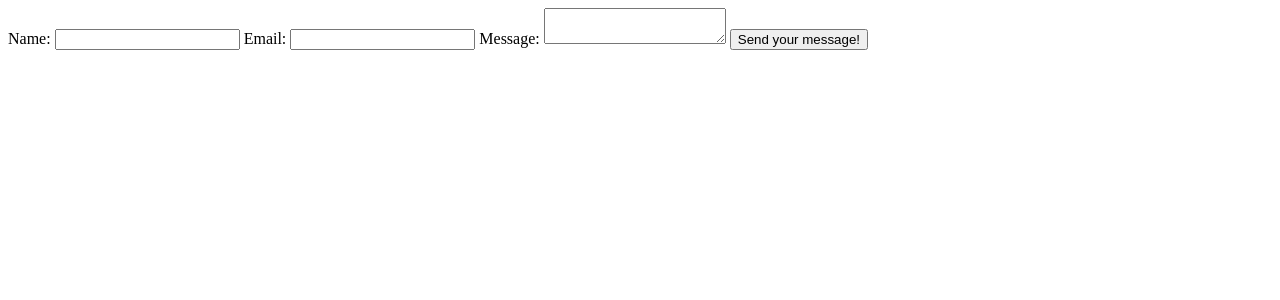
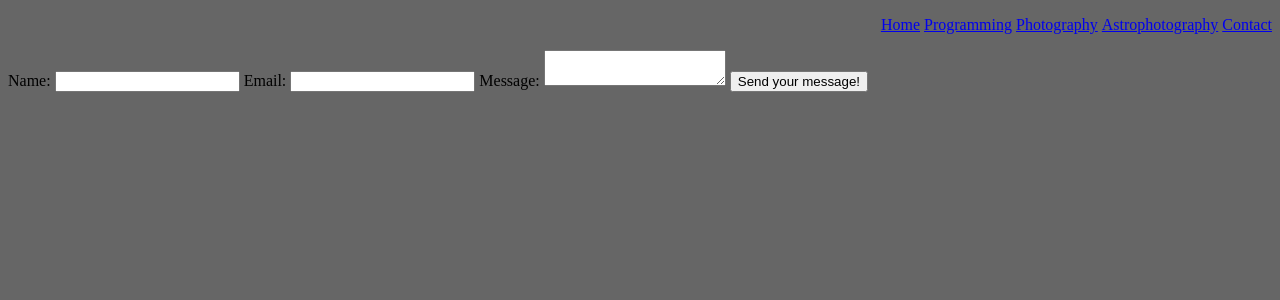
Before and after one commit to Seltaeb87/portfolio, a PHP site: page /contact.php in a window 1280 px wide. Shown: the top 300 px of the page. Run offline with PHP 8.4, Linux system fonts and the light colour scheme.

Commit message:
Added header.php and included it on everypage
Small CSS tweaks for practice

```diff
--- a/astrophotography.php
+++ b/astrophotography.php
@@ -1,10 +1,13 @@
 <!DOCTYPE html>
 <html lang="en">
 <head>
+    <link rel="stylesheet" type="text/css" href="styles/style.css" />
     <meta charset="UTF-8">
     <title>Astrophotography</title>
 </head>
 <body>
 
+<?php include 'header.php' ?>
+
 </body>
 </html>
--- a/contact.php
+++ b/contact.php
@@ -1,10 +1,13 @@
 <!DOCTYPE html>
 <html lang="en">
 <head>
+    <link rel="stylesheet" type="text/css" href="styles/style.css" />
     <meta charset="UTF-8">
     <title>Contact</title>
 </head>
 <body>
+
+<?php include 'header.php' ?>
 
     <form action="" method="POST" >
        <div>
--- a/header.php
+++ b/header.php
@@ -12,11 +12,11 @@
     <!-- Site navigation menu -->
     <div class="menu">
         <ul>
-            <li>Home</li>
-            <li>Programming</li>
-            <li>Photography</li>
-            <li>Astrophotography</li>
-            <li>Contact</li>
+            <li><a href="index.php">Home</a></li>
+            <li><a href="programming.php">Programming</a></li>
+            <li><a href="photography.php">Photography</a></li>
+            <li><a href="astrophotography.php">Astrophotography</a></li>
+            <li><a href="contact.php">Contact</a></li>
         </ul>
     </div>
 </div>
--- a/photography.php
+++ b/photography.php
@@ -1,10 +1,13 @@
 <!DOCTYPE html>
 <html lang="en">
 <head>
+    <link rel="stylesheet" type="text/css" href="styles/style.css" />
     <meta charset="UTF-8">
     <title>Photography</title>
 </head>
 <body>
 
+<?php include 'header.php' ?>
+
 </body>
 </html>
--- a/programming.php
+++ b/programming.php
@@ -1,10 +1,13 @@
 <!DOCTYPE html>
 <html lang="en">
 <head>
+    <link rel="stylesheet" type="text/css" href="styles/style.css" />
     <meta charset="UTF-8">
     <title>Programming</title>
 </head>
 <body>
 
+<?php include 'header.php' ?>
+
 </body>
 </html>
--- a/styles/style.css
+++ b/styles/style.css
@@ -1,3 +1,7 @@
+body{
+    background: #666666;
+}
+
 .container{
 
 }
@@ -7,6 +11,13 @@
 }
 
 .menu{
-    list-style-type: none;
     text-align: right;
+    margin: 0;
+    padding: 0;
+    display: inline;
 }
+
+ul li{
+    display: inline;
+    width: 60px;
+}
```
